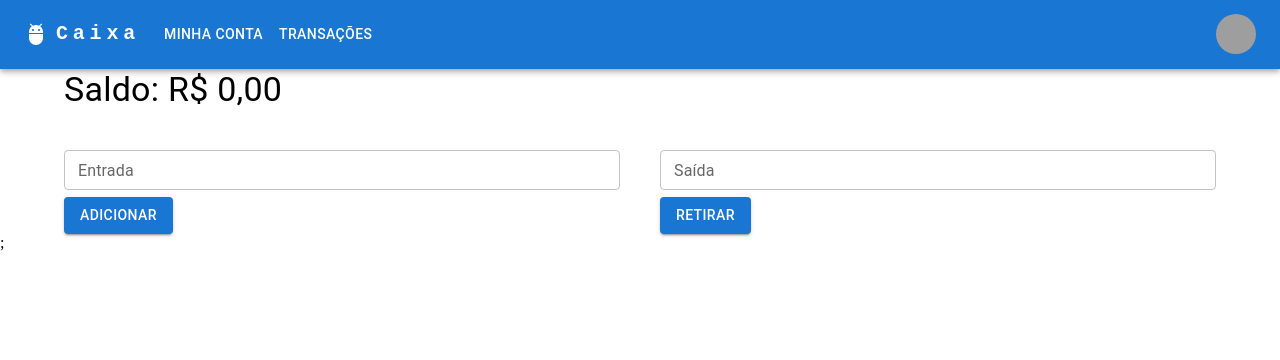
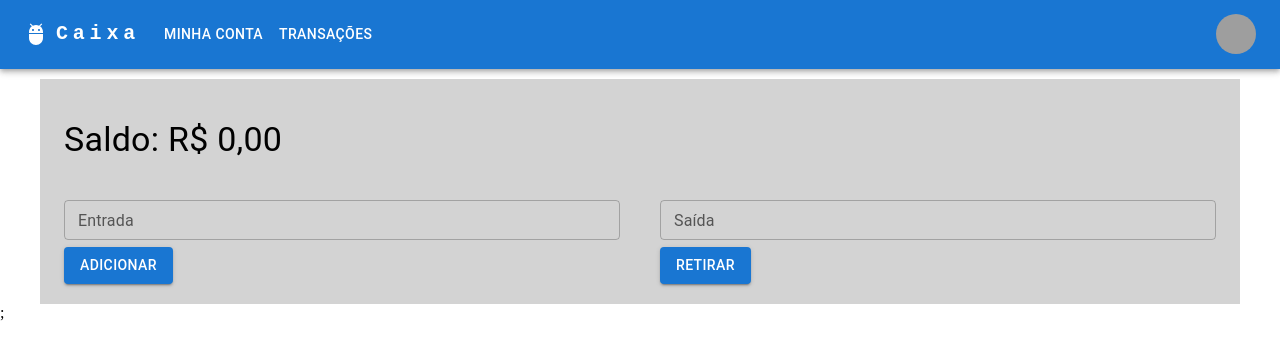
Before and after one commit to umpierres/caixa, a React (Create React App) app: page /transactions in a window 1280 px wide. Shown: the top 360 px of the page. Built offline with nearby package versions, Linux system fonts and the light colour scheme; grey boxes are pictures that could not be loaded.

Commit message:
Inseri tamanho e cor no Container.

```diff
--- a/src/pages/CreateTransaction.tsx
+++ b/src/pages/CreateTransaction.tsx
@@ -6,7 +6,15 @@ const CreateTransaction: React.FC = () => {
   return (
     <>
       <ResponsiveAppBar />
-      <Container>
+      <Container
+        maxWidth="lg"
+        fixed
+        sx={{
+          backgroundColor: 'LightGray',
+          paddingBottom: '20px',
+          marginTop: '50px'
+        }}
+      >
         <Grid container spacing={5}>
           <Grid item xs={12}>
             <Typography variant="h4">Saldo: R$ 0,00</Typography>
```
